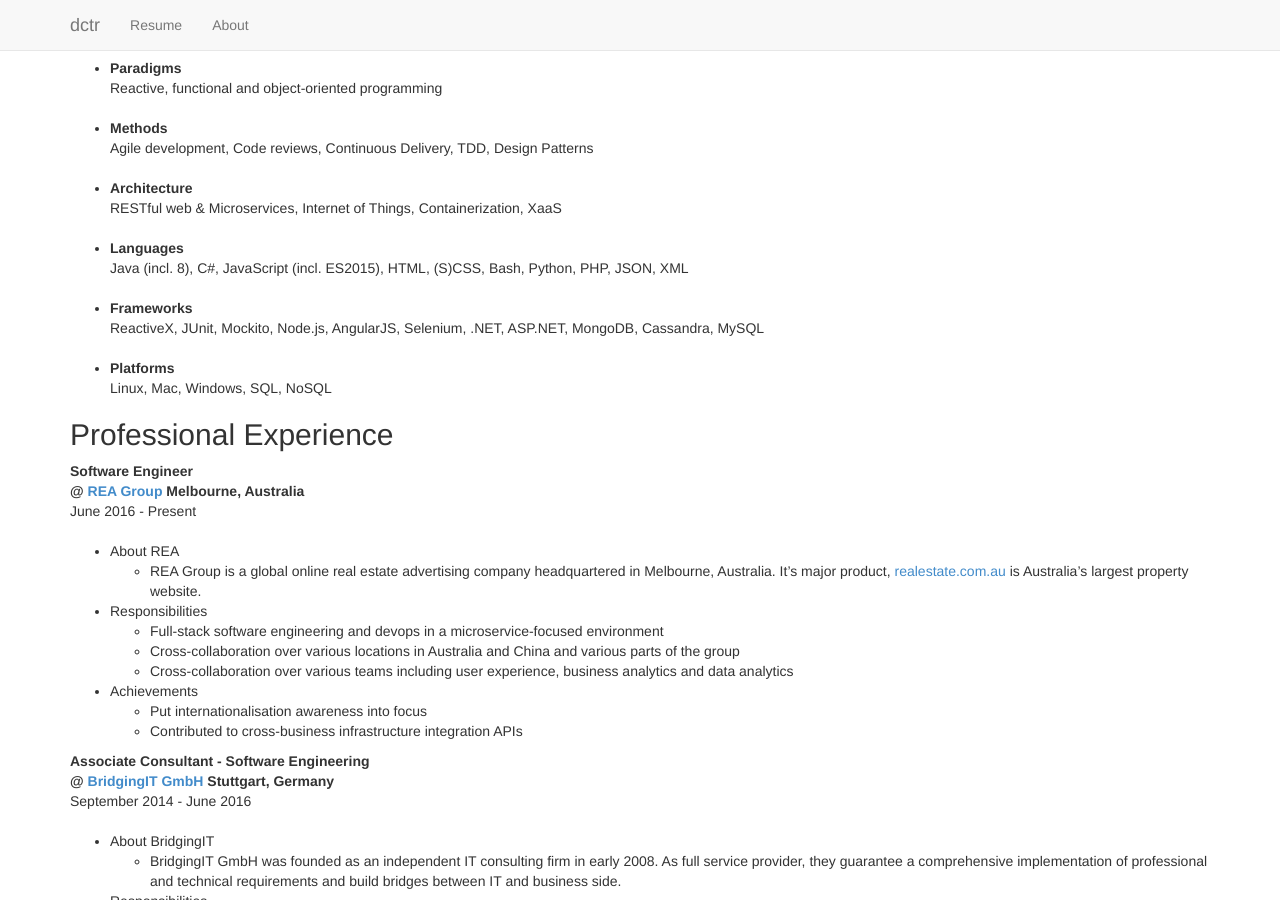
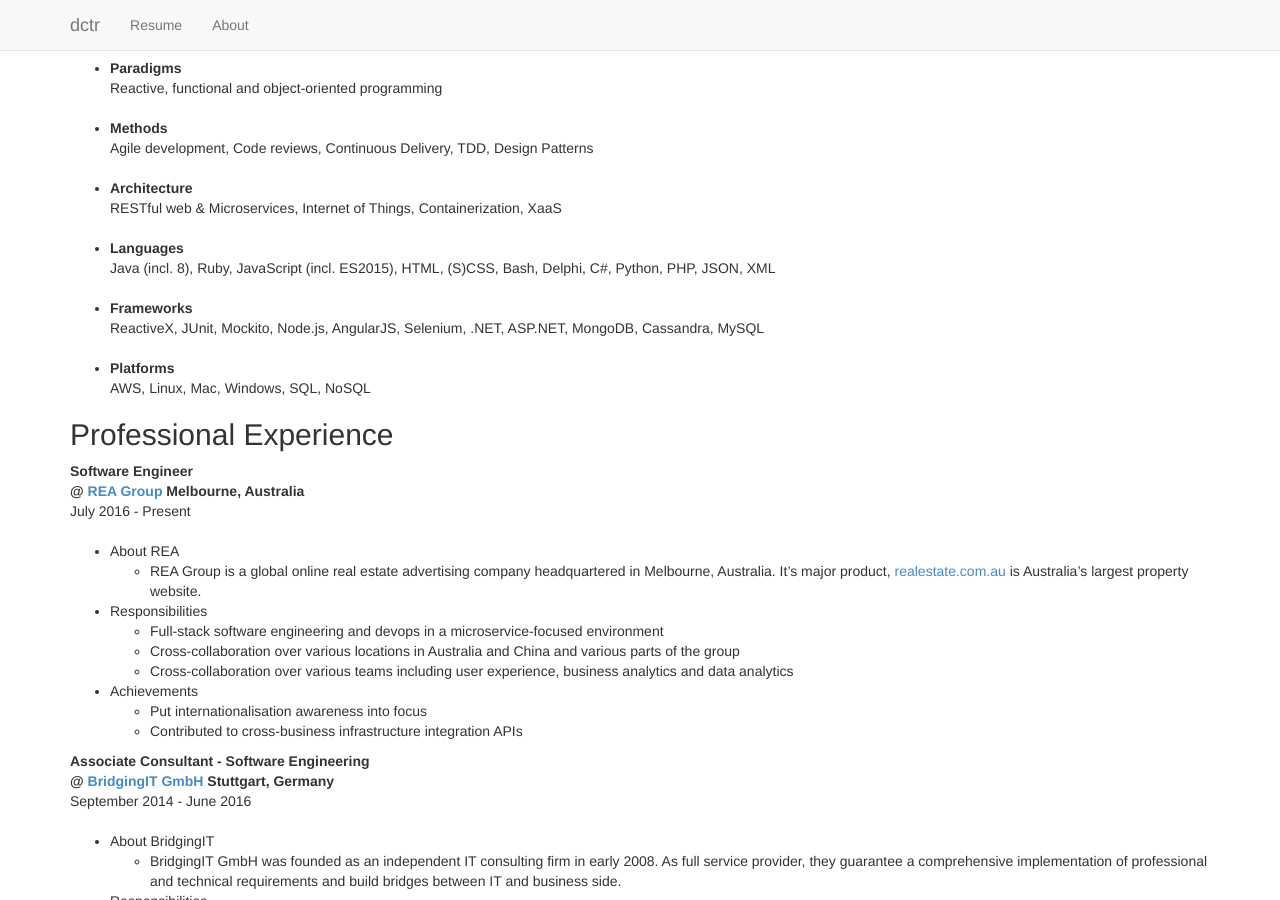
Before and after one commit to dctr/dctr.github.io, a Jekyll site: the page built from resume/index.md, in a window 1280 px wide and 900 px high, scrolled down 319 px. Built offline with Jekyll 4.4.1, drawn with Linux system fonts in a browser that asks for light colours.

Commit message:
Update skills

```diff
--- a/resume/index.md
+++ b/resume/index.md
@@ -28,20 +28,20 @@ title: About
 : RESTful web & Microservices, Internet of Things, Containerization, XaaS
 
 * Languages
-: Java (incl. 8), C#, JavaScript (incl. ES2015), HTML, (S)CSS, Bash, Python, PHP, JSON, XML
+: Java (incl. 8), Ruby, JavaScript (incl. ES2015), HTML, (S)CSS, Bash, Delphi, C#, Python, PHP, JSON, XML
 
 * Frameworks
 : ReactiveX, JUnit, Mockito, Node.js, AngularJS, Selenium, .NET, ASP.NET, MongoDB, Cassandra, MySQL
 
 * Platforms
-: Linux, Mac, Windows, SQL, NoSQL
+: AWS, Linux, Mac, Windows, SQL, NoSQL
 
 
 ## Professional Experience
 
 **Software Engineer**
 @ [REA Group](https://www.rea-group.com/) Melbourne, Australia
-: June 2016 - Present
+: July 2016 - Present
 
 * About REA
   * REA Group is a global online real estate advertising company headquartered in Melbourne, Australia. It's major product, [realestate.com.au](http://realestate.com.au/) is Australia's largest property website.
```
